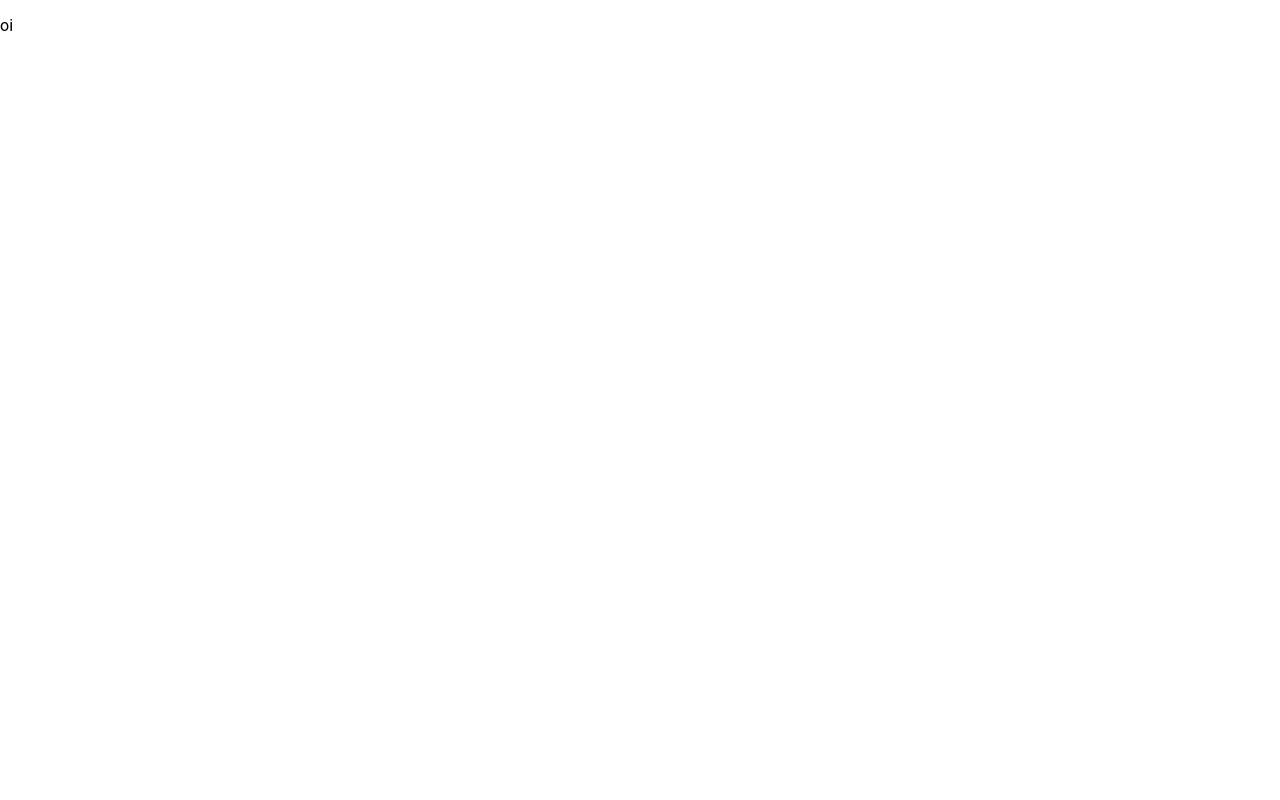
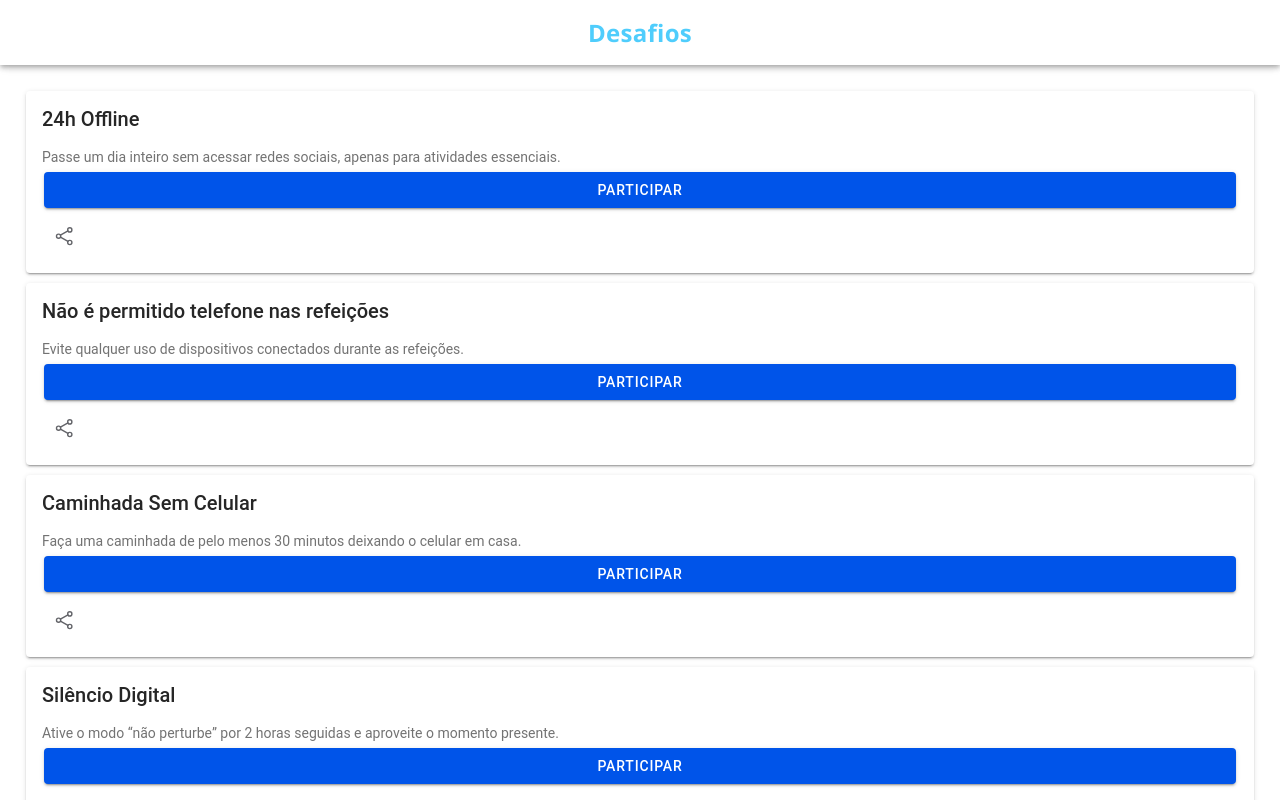
Before and after one commit to brunaesena/desplug-app, a React (Vite) app: page /desafios in a window 1280 px wide. Built offline with nearby package versions, Linux system fonts and the light colour scheme.

Commit message:
criação da tela de desafios

```diff
--- a/src/components/ExploreContainer.tsx
+++ b/src/components/ExploreContainer.tsx
@@ -11,7 +11,7 @@ import {
 } from '@ionic/react';
 import { useHistory } from 'react-router-dom';
 
-import './ExploreContainer.css'; // Importe o CSS
+import './ExploreContainer.css';
 
 const dailyInfo = {
     title: "Benefícios da Meditação Mindfulness",
--- a/src/pages/home/challenges.tsx
+++ b/src/pages/home/challenges.tsx
@@ -1,6 +1,118 @@
-const Challenges = () => {
+import React, { useEffect, useState } from 'react';
+import {
+  IonPage,
+  IonHeader,
+  IonToolbar,
+  IonTitle,
+  IonContent,
+  IonCard,
+  IonCardHeader,
+  IonCardTitle,
+  IonCardContent,
+  IonButton,
+  IonAlert,
+  IonIcon,
+  useIonRouter
+} from '@ionic/react';
+import { shareSocialOutline } from 'ionicons/icons';
+//import '../Home.css';
 
+const challenges = [
+  {
+    title: '24h Offline',
+    description: 'Passe um dia inteiro sem acessar redes sociais, apenas para atividades essenciais.'
+  },
+  {
+    title: 'Não é permitido telefone nas refeições',
+    description: 'Evite qualquer uso de dispositivos conectados durante as refeições.'
+  },
+  {
+    title: 'Caminhada Sem Celular',
+    description: 'Faça uma caminhada de pelo menos 30 minutos deixando o celular em casa.'
+  },
+  {
+    title: 'Silêncio Digital',
+    description: 'Ative o modo “não perturbe” por 2 horas seguidas e aproveite o momento presente.'
+  }
+];
 
-    return ( <p>oi</p>)
-  }
-  export default Challenges;
+const Challenges: React.FC = () => {
+  const [selectedChallenge, setSelectedChallenge] = useState<string | null>(null);
+  const [showAlert, setShowAlert] = useState(false);
+  const router = useIonRouter();
+
+  // Aguarda o estado selectedChallenge estar definido para mostrar o alerta
+  useEffect(() => {
+    if (selectedChallenge) {
+      setShowAlert(true);
+    }
+  }, [selectedChallenge]);
+
+  const handleParticipar = (title: string) => {
+    setSelectedChallenge(title);
+  };
+
+  const handleAlertDismiss = () => {
+    setShowAlert(false);
+    setTimeout(() => {
+      router.push('/home', 'root');
+    }, 300);
+  };
+
+  const handleCompartilhar = (challengeTitle: string) => {
+    if (navigator.share) {
+      navigator.share({
+        title: 'Desafio Desplug',
+        text: `Participe comigo do desafio: "${challengeTitle}" no app Desplug!`,
+        url: window.location.href
+      }).catch(err => console.log('Erro ao compartilhar:', err));
+    } else {
+      alert(`Compartilhe este desafio: "${challengeTitle}"`);
+    }
+  };
+
+  return (
+    <IonPage>
+      <IonHeader>
+        <IonToolbar>
+          <IonTitle className="app-title">Desafios</IonTitle>
+        </IonToolbar>
+      </IonHeader>
+
+      <IonContent className="ion-padding">
+        {challenges.map((challenge, index) => (
+          <IonCard key={index} className="challenge-card">
+            <IonCardHeader>
+              <IonCardTitle>{challenge.title}</IonCardTitle>
+            </IonCardHeader>
+            <IonCardContent>
+              <p>{challenge.description}</p>
+              <div className="card-buttons">
+                <IonButton expand="block" onClick={() => handleParticipar(challenge.title)}>
+                  Participar
+                </IonButton>
+                <IonButton
+                  fill="clear"
+                  color="medium"
+                  onClick={() => handleCompartilhar(challenge.title)}
+                >
+                  <IonIcon icon={shareSocialOutline} slot="icon-only" />
+                </IonButton>
+              </div>
+            </IonCardContent>
+          </IonCard>
+        ))}
+
+        <IonAlert
+          isOpen={showAlert}
+          onDidDismiss={handleAlertDismiss}
+          header="Inscrição realizada!"
+          message={`Você se inscreveu no desafio: "${selectedChallenge || ''}"`}
+          buttons={['OK']}
+        />
+      </IonContent>
+    </IonPage>
+  );
+};
+
+export default Challenges;
```
